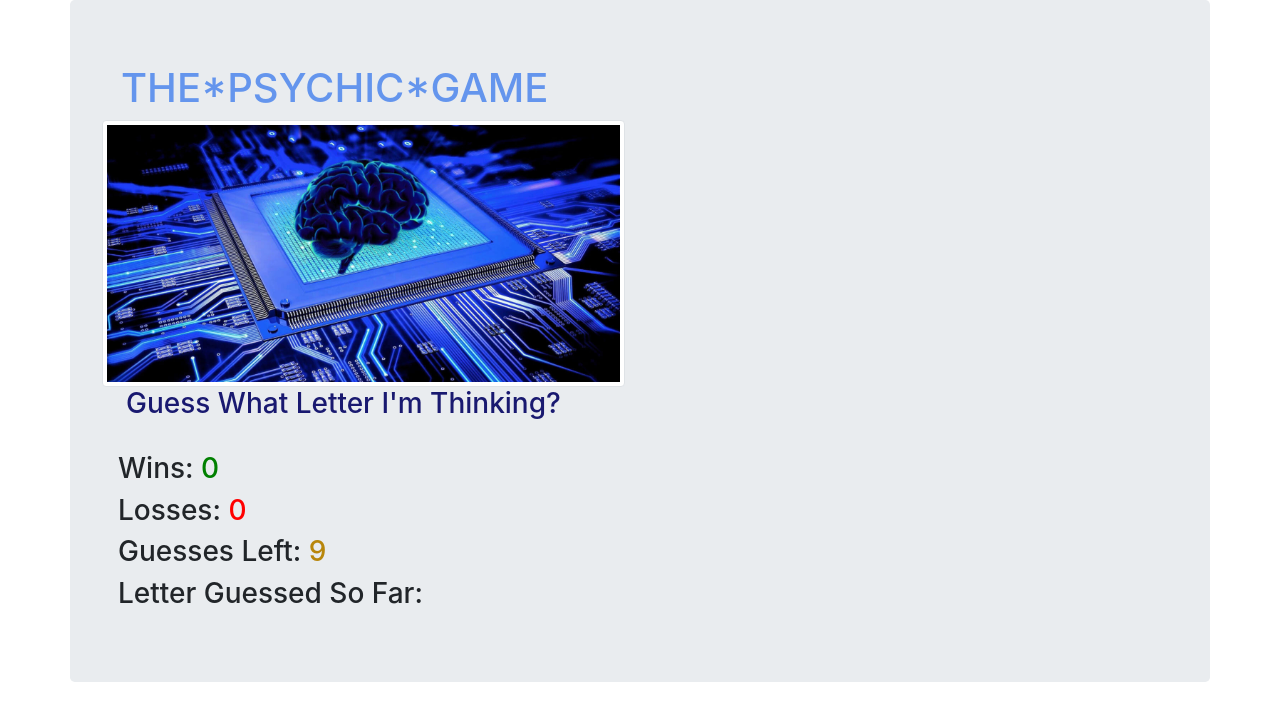
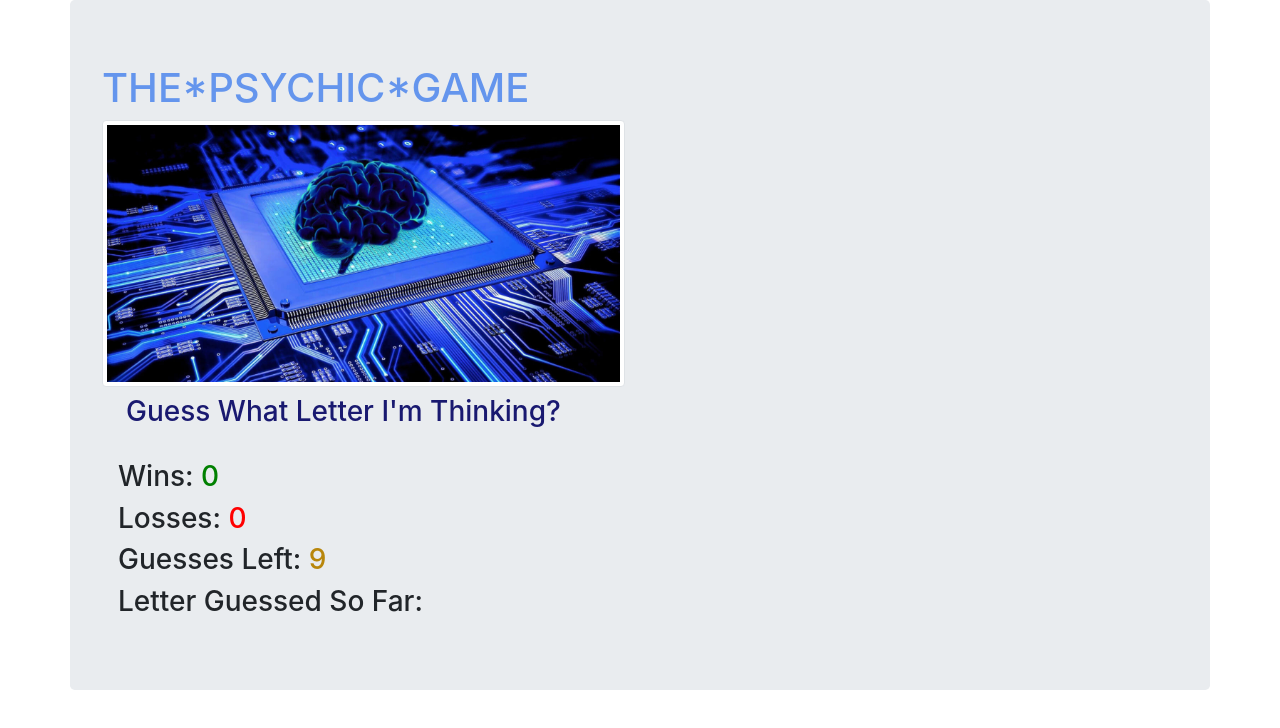
Before and after one commit to DKMS37/Psychic-Game, a plain HTML site: page index.html in a window 1280 px wide. Drawn offline with nearby package versions, Linux system fonts and the light colour scheme.

Commit message:
making final touches

```diff
--- a/index.html
+++ b/index.html
@@ -12,27 +12,31 @@
 
 </head>
 <body>
+
    <div class= "container jumbotron">
-        <div class= "game">
-           <div class= "col-md-12 ml-1">
-             <h1 style= "color:cornflowerblue">THE*PSYCHIC*GAME</h1>
-           </div>
+         <div class= "row">
+            <div class= "col-md-12">
+            <h1 style= "color:cornflowerblue">THE*PSYCHIC*GAME</h1>
+            </div>
         </div>
+
         <div class= "row">
-           <div class= "col-md-6">
-            <img class= "img-fluid img-thumbnail"
+             <div class= "col-md-6">
+             <img class= "img-fluid img-thumbnail"
              src= "assets/images/psychic.jpg" class="image" alt="my picture"/></img>
             </div>
             <div class= "col-md-6">
 
             </div>
         </div>
-        <div class= "row">
+
+        <div class= "row mt-2">
             <div class= "col-md-12 ml-4">
             <h3 style= "color:midnightblue">Guess What Letter I'm Thinking?</h3>
             </div>
         </div>
-    </br>
+
+     </br>
 
         <div class= "row">
             <div class= "col-md-12 ml-3">
@@ -54,6 +58,7 @@
              <h3>Letter Guessed So Far: <span id= "userText" style="color:indigo"></span></h3>
              </div>
         </div>
+
     </div>
 </body>
 
```
